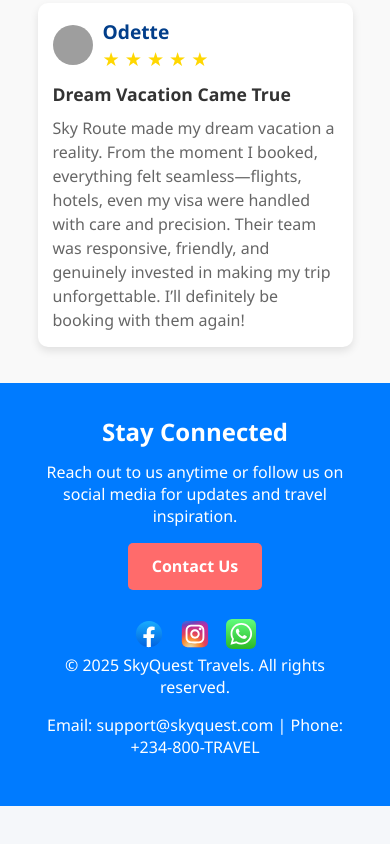
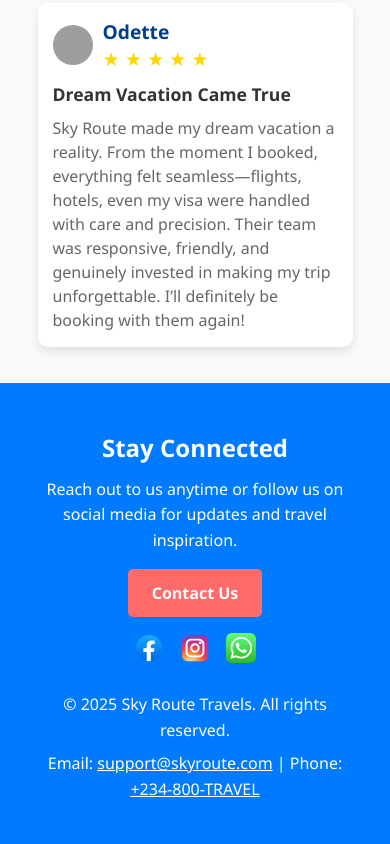
Before and after one commit to NotMjay/skyquest, a plain HTML site: page index.html in a window 390 px wide. Shown: the part 5588-6432 px from the top of the page. Before the commit the page ends 6394 px from the top, so only its background shows below. Drawn offline with Linux system fonts and the light colour scheme; grey boxes are pictures that could not be loaded.

Commit message:
Refactor footer section and update contact information; enhance accessibility with aria-labels for social media links

```diff
--- a/index.html
+++ b/index.html
@@ -446,27 +446,29 @@
         </div>
       </section>
     </main>
-      <footer class="site-footer">
+<footer class="site-footer">
   <div class="footer-content">
     <h3>Stay Connected</h3>
     <p>Reach out to us anytime or follow us on social media for updates and travel inspiration.</p>
 
-    <a href="mailto:contact@skyquesttravels.com" class="cta-button">Contact Us</a>
+    <a href="mailto:support@skyroute.com" class="cta-button">Contact Us</a>
 
     <div class="social-icons">
-      <a href="https://www.facebook.com/skyquesttravels" target="_blank">
+      <a href="https://www.facebook.com/skyquesttravels" target="_blank" aria-label="Facebook">
         <img src="./images/facebook-1-svgrepo-com.svg" alt="Facebook" />
       </a>
-      </a>
-      <a href="https://www.instagram.com/skyquesttravels" target="_blank" >
+      <a href="https://www.instagram.com/skyquesttravels" target="_blank" aria-label="Instagram">
         <img src="./images/instagram-1-svgrepo-com.svg" alt="Instagram" />
       </a>
-      <a href="https://www.linkedin.com/company/skyquesttravels" target="_blank">
-        <img src="./images/whatsapp-icon-logo-svgrepo-com.svg" alt="LinkedIn" />
+      <a href="https://wa.me/234800TRAVEL" target="_blank" aria-label="WhatsApp">
+        <img src="./images/whatsapp-icon-logo-svgrepo-com.svg" alt="WhatsApp" />
       </a>
     </div>
-      <p>&copy; 2025 SkyQuest Travels. All rights reserved.</p>
-      <p>Email: support@skyquest.com | Phone: +234-800-TRAVEL</p>
+
+    <div class="footer-contact">
+      <p>&copy; 2025 Sky Route Travels. All rights reserved.</p>
+      <p>Email: <a href="mailto:support@skyroute.com">support@skyroute.com</a> | Phone: <a href="tel:+234800TRAVEL">+234-800-TRAVEL</a></p>
+    </div>
   </div>
 </footer>
 </body>
--- a/styles.css
+++ b/styles.css
@@ -29,7 +29,7 @@
   --border-radius-md: 10px;
 
   /* 🖋️ Fonts */
-  --font-family: 'Segoe UI', sans-serif;
+  --font-family: "Segoe UI", sans-serif;
 }
 
 * {
@@ -70,7 +70,7 @@ nav a {
 }
 
 .hero {
-  background-image: url('https://images.unsplash.com/photo-1507525428034-b723cf961d3e');
+  background-image: url("https://images.unsplash.com/photo-1507525428034-b723cf961d3e");
   background-size: cover;
   background-position: center;
   padding: var(--spacing-xxxl) var(--spacing-xl);
@@ -96,9 +96,9 @@ nav a {
   border-radius: var(--border-radius-sm);
   font-weight: bold;
 }
-.divider{
+.divider {
   width: 100%;
-  padding:var(--spacing-sm);
+  padding: var(--spacing-sm);
   text-align: center;
   color: var(--text-light);
   background-color: var(--primary-color);
@@ -118,7 +118,7 @@ nav a {
   text-align: center;
   box-shadow: 0 0 10px var(--shadow-color);
 }
-.feature-card:hover{
+.feature-card:hover {
   box-shadow: 0 0px 10px var(--primary-color);
 }
 .destinations {
@@ -126,7 +126,6 @@ nav a {
   background-color: var(--background-light);
   text-align: center;
   overflow: hidden; /* Prevent overflow from animation */
-
 }
 
 .destinations h1 {
@@ -266,7 +265,7 @@ nav a {
   font-size: 2rem;
   color: #023e8a;
   margin-bottom: 2rem;
-  font-family: 'Segoe UI', sans-serif;
+  font-family: "Segoe UI", sans-serif;
 }
 
 .highlight-grid {
@@ -292,7 +291,7 @@ nav a {
   background-position: center;
   border-radius: 12px;
   overflow: hidden;
-  box-shadow: 0 4px 12px rgba(0,0,0,0.1);
+  box-shadow: 0 4px 12px rgba(0, 0, 0, 0.1);
   transition: transform 0.3s ease;
 }
 
@@ -307,7 +306,7 @@ nav a {
   color: #ffffff;
   padding: 1rem;
   text-align: left;
-  font-family: 'Segoe UI', sans-serif;
+  font-family: "Segoe UI", sans-serif;
 }
 
 .highlight-overlay h3 {
@@ -319,18 +318,18 @@ nav a {
   font-size: 0.95rem;
   line-height: 1.4;
 }
-.highlight-card:nth-of-type(1){
-  background-image: url('./images/family.jpg');
+.highlight-card:nth-of-type(1) {
+  background-image: url("./images/family.jpg");
   object-fit: cover;
 }
-.highlight-card:nth-of-type(3){
-  background-image: url('./images/desert.jpg')
+.highlight-card:nth-of-type(3) {
+  background-image: url("./images/desert.jpg");
 }
-.highlight-card:nth-of-type(2){
-  background-image: url('./images/rock.jpg')
+.highlight-card:nth-of-type(2) {
+  background-image: url("./images/rock.jpg");
 }
-.highlight-card:nth-of-type(4){
-  background-image: url('./images/cabin.jpg')
+.highlight-card:nth-of-type(4) {
+  background-image: url("./images/cabin.jpg");
 }
 /* Responsive */
 @media (max-width: 900px) {
@@ -414,7 +413,7 @@ nav a {
   padding: 20px 20px;
   background-color: #f9f9f9;
 }
-.testimonials-section h2{
+.testimonials-section h2 {
   font-size: 2rem;
   color: #023e8a;
   text-align: center;
@@ -433,7 +432,7 @@ nav a {
   align-items: center;
   gap: 10px;
 }
-.author{
+.author {
   display: flex;
   flex-direction: column;
 }
@@ -492,18 +491,25 @@ nav a {
 .site-footer {
   background-color: var(--primary-color);
   color: var(--text-light);
-  padding: var(--spacing-xl);
+  padding: var(--spacing-xxl) var(--spacing-xl);
   text-align: center;
+}
+
+.footer-content {
+  max-width: 800px;
+  margin: 0 auto;
 }
 
 .footer-content h3 {
   font-size: var(--font-size-large);
   margin-bottom: var(--spacing-sm);
+  font-weight: 600;
 }
 
 .footer-content p {
   font-size: var(--font-size-small);
   margin-bottom: var(--spacing-md);
+  line-height: 1.6;
 }
 
 .cta-button {
@@ -515,13 +521,18 @@ nav a {
   font-weight: bold;
   display: inline-block;
   margin-bottom: var(--spacing-md);
+  transition: background-color 0.3s ease;
+}
+
+.cta-button:hover {
+  background-color: #ff4b4b;
 }
 
 .social-icons {
   display: flex;
   justify-content: center;
   gap: var(--spacing-md);
-  margin-top: var(--spacing-sm);
+  margin-bottom: var(--spacing-lg);
 }
 
 .social-icons a img {
@@ -531,7 +542,18 @@ nav a {
 }
 
 .social-icons a:hover img {
-  transform: scale(1.1);
+  transform: scale(1.2);
+}
+
+.footer-contact p {
+  font-size: var(--font-size-small);
+  margin-bottom: var(--spacing-xs);
+}
+
+.footer-contact a {
+  color: var(--text-light);
+  text-decoration: underline;
+  font-weight: 500;
 }
 /* 📱 Mobile Responsive Styles */
 @media (max-width: 768px) {
@@ -602,7 +624,6 @@ nav a {
     width: 280px;
   }
 
-
   /* Travel Highlights */
   .highlight-grid {
     display: flex;
@@ -643,7 +664,34 @@ nav a {
     width: 40px;
     height: 40px;
   }
+  .social-icons a img {
+    width: 30px;
+    height: 30px;
+    transition: transform 0.3s ease, opacity 0.3s ease;
+    touch-action: manipulation;
+  }
 
+  .social-icons a:active img {
+    transform: scale(0.95);
+    opacity: 0.8;
+  }
+  .cta-button {
+    background-color: var(--accent-color);
+    color: var(--text-light);
+    padding: var(--spacing-sm) var(--spacing-lg);
+    border-radius: var(--border-radius-sm);
+    text-decoration: none;
+    font-weight: bold;
+    display: inline-block;
+    margin-bottom: var(--spacing-md);
+    transition: background-color 0.3s ease, transform 0.2s ease;
+    touch-action: manipulation;
+  }
+
+  .cta-button:active {
+    transform: scale(0.98);
+    background-color: #ff4b4b;
+  }
   /* Footer */
   footer {
     font-size: var(--font-size-small);
```
Lines whose indentation alone changed are shown as unchanged.
